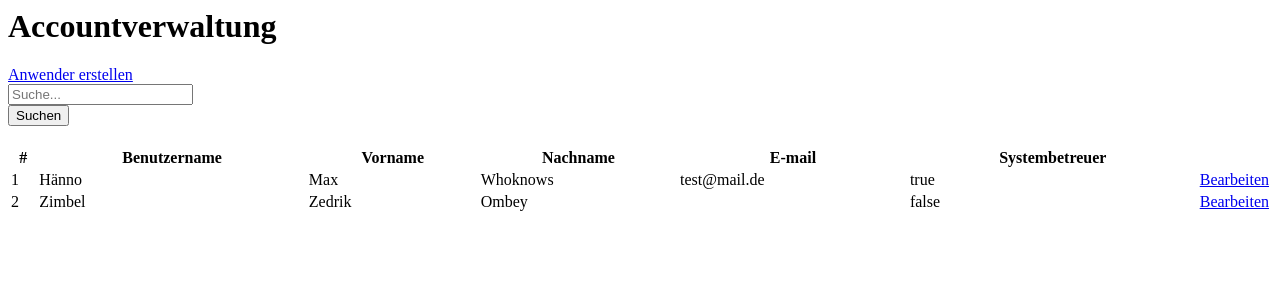
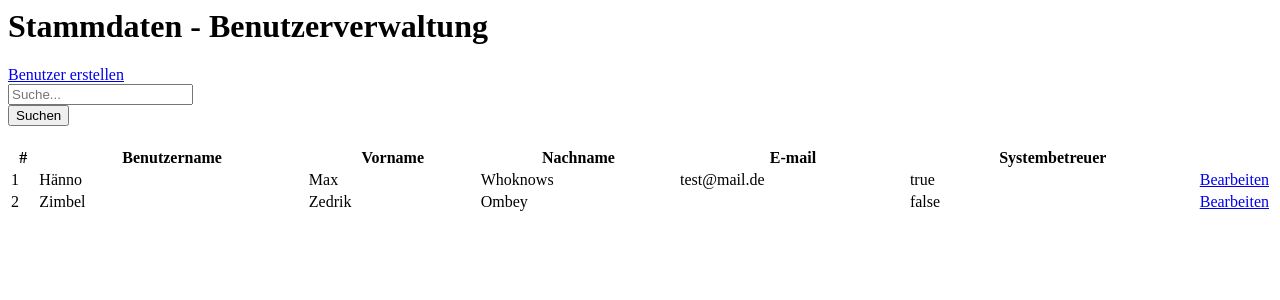
Before and after one commit to hubmabach/IF11FG1-DATASOL, a PHP site: template src/pages/users.php in a window 1280 px wide. Shown: the top 300 px of the page. Run offline with PHP 8.4, Linux system fonts and the light colour scheme; the template is opened without the code that fills it, so the values that code supplies are empty.

Commit message:
nav fix fuer users, users header angepasst

```diff
--- a/src/pages/users.php
+++ b/src/pages/users.php
@@ -7,7 +7,7 @@
 
     ?>
 
-<h1>Accountverwaltung</h1>
+<h1>Stammdaten - Benutzerverwaltung</h1>
 
     <div class="card">
         <div class="card-body">
@@ -44,7 +44,7 @@
            ),
 
         ),
-        'singularName' => 'Anwender',
+        'singularName' => 'Benutzer',
 
     );
 
--- a/src/templates/navigation.php
+++ b/src/templates/navigation.php
@@ -20,7 +20,7 @@
             <div class="dropdown-menu" aria-labelledby="navbarDropdown">
                 <a class="dropdown-item" href="index.php?page=supplier">Lieferanten</a>
                 <a class="dropdown-item" href="index.php?page=room">Räume</a>
-                <a class="dropdown-item" href="index.php?page=user">Benutzer</a>
+                <a class="dropdown-item" href="index.php?page=users">Benutzer</a>
                 <a class="dropdown-item" href="index.php?page=component">Komponenten</a>
             </div>
             </li>
```
